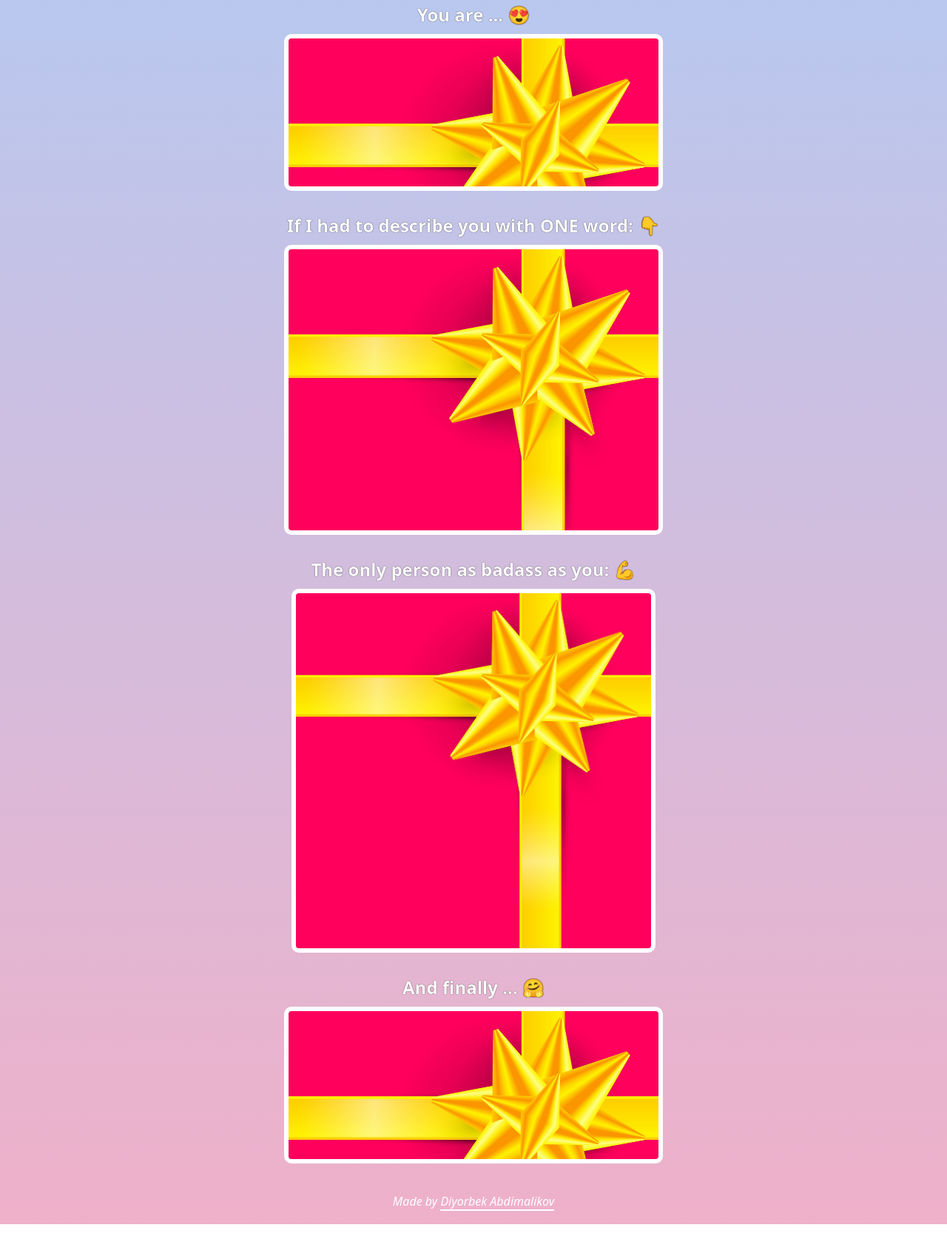
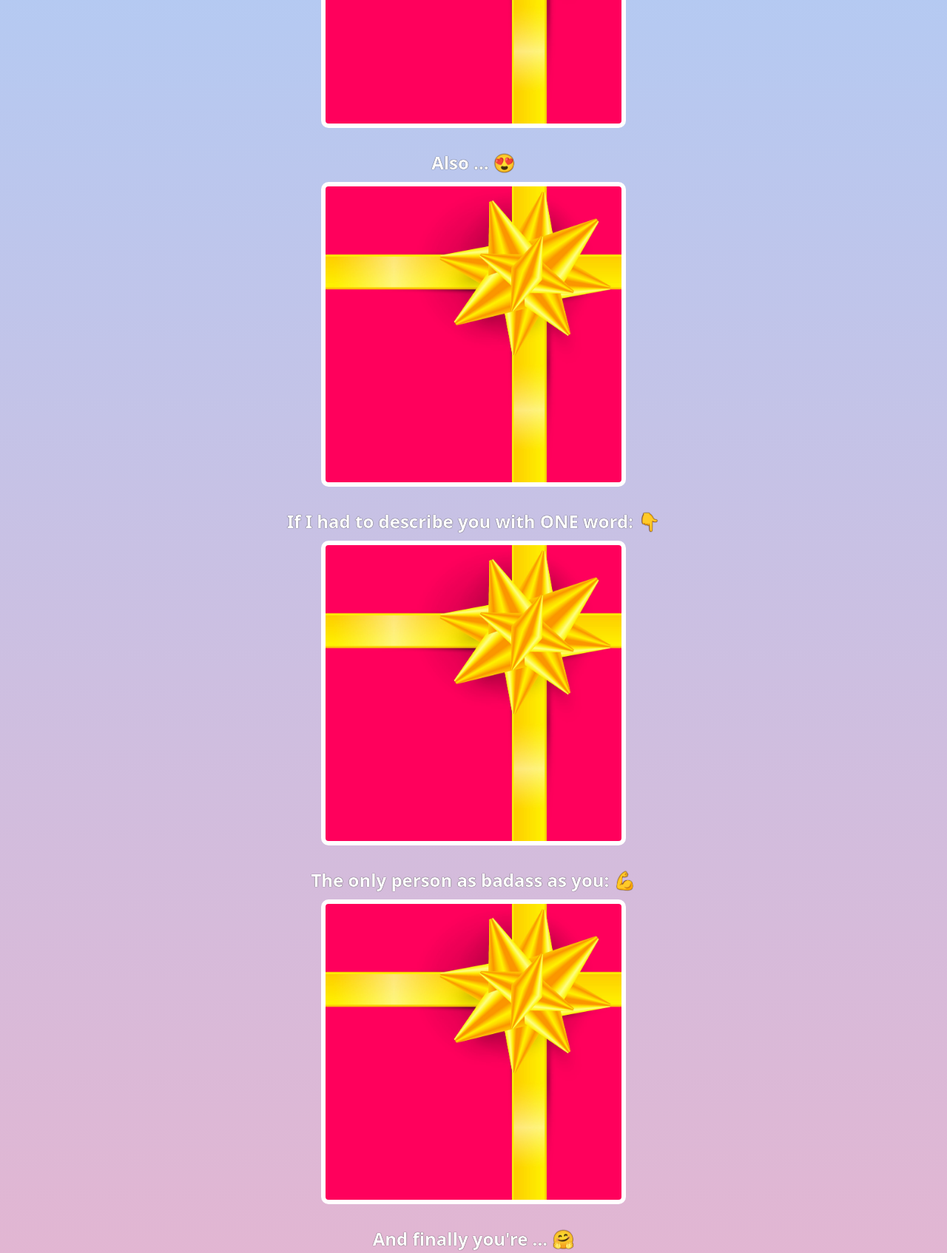
Before and after one commit to abdimalikovdiyorbek/birthday-gift, a plain HTML site: page index.html in a window 1280 px wide. Shown: the part 714-2408 px from the top of the page at 74% size. Before the commit the page ends 2369 px from the top, so only its background shows below. Drawn offline with Linux system fonts and the light colour scheme; a web font is replaced by a local one.

Commit message:
Made actually responsive

```diff
--- a/index.html
+++ b/index.html
@@ -22,8 +22,8 @@
         <div class="gift-img" class="responsive" id="gift-face"></div>
     </div>
     <div class="gift-section">
-        <h2 class="gift-caption">You are ... 😍</h2>
-        <div class="gift-img" class="responsive" id="gift-gorgeous"></div>
+        <h2 class="gift-caption">Also ... 😍</h2>
+        <div class="gift-img" class="responsive" id="gift-beautiful"></div>
     </div>
     <div class="gift-section">
         <h2 class="gift-caption">If I had to describe you with ONE word: 👇</h2>
@@ -34,7 +34,7 @@
         <div class="gift-img" class="responsive" id="gift-badass"></div>
     </div>
     <div class="gift-section">
-        <h2 class="gift-caption">And finally ... 🤗</h2>
+        <h2 class="gift-caption">And finally you're ... 🤗</h2>
         <div class="gift-img" class="responsive" id="gift-final"></div>
     </div>
     <p id="footer">Made by <span>Diyorbek Abdimalikov</span></p>
--- a/styles.css
+++ b/styles.css
@@ -44,41 +44,35 @@ h3 {
     border-radius: 10px;
     margin: 0 auto;
 }
-#gift-face {
-    width: 240px;
-    height: 200px;
-}
 #gift-face:hover {
     background: url("https://media4.giphy.com/media/v1.Y2lkPTc5MGI3NjExMXd1N2tsMjYyYzIwMWpmdGplZDNwN2F6dmY3YmliYXU4YmU4MWRrMSZlcD12MV9pbnRlcm5hbF9naWZfYnlfaWQmY3Q9Zw/QkSR6Z2tvCizu/giphy.gif");
+    background-size: cover;
+    background-repeat: no-repeat;
+    background-position: center;
 }
-#gift-gorgeous {
-    width: 500px;
-    height: 200px;
-}
-#gift-gorgeous:hover {
-    background: url("https://media3.giphy.com/media/v1.Y2lkPTc5MGI3NjExOGk5Y3hkcmZoanVjNm9tMXZ1cjZ6d29jemNoM3NybWNrY3FrYjYyNiZlcD12MV9pbnRlcm5hbF9naWZfYnlfaWQmY3Q9Zw/fIBei3ErSzbacUP5Du/giphy.gif");
-
-}
-#gift-genius {
-    width: 500px;
-    height: 380px;
+#gift-beautiful:hover {
+    background: url("https://media4.giphy.com/media/v1.Y2lkPTc5MGI3NjExZHJnNTBjbnI0aDRqYXZuYnZzb2l1NXNlMjJ4ZXAyN3p2aDRsYmlyciZlcD12MV9pbnRlcm5hbF9naWZfYnlfaWQmY3Q9Zw/l3V0nzIFlQPh5LXYk/giphy.gif");
+    background-size: cover;
+    background-repeat: no-repeat;
+    background-position: center;
 }
 #gift-genius:hover {
     background: url("https://media0.giphy.com/media/v1.Y2lkPTc5MGI3NjExaW5jOWZucmJqODFka3J2Zmo2dHI0MWloanIydm52OW9oMnBkY2pjZiZlcD12MV9pbnRlcm5hbF9naWZfYnlfaWQmY3Q9Zw/LfT5GFFYXX7T2dCOVL/giphy.gif");
-}
-#gift-badass {
-    width: 480px;
-    height: 480px;
+    background-size: cover;
+    background-repeat: no-repeat;
+    background-position: center;
 }
 #gift-badass:hover {
     background: url("https://media3.giphy.com/media/v1.Y2lkPTc5MGI3NjExYmtmdjFhYjNmcHBtZWJ5Y3BrbG1mbzZ6c2lxamI1Nm5id3FsYnN4YyZlcD12MV9pbnRlcm5hbF9naWZfYnlfaWQmY3Q9Zw/lTLV2erK8vf1MIz4Rk/giphy.gif");
-}
-#gift-final {
-    width: 500px;
-    height: 200px;
+    background-size: cover;
+    background-repeat: no-repeat;
+    background-position: center;
 }
 #gift-final:hover {
     background: url("https://media4.giphy.com/media/v1.Y2lkPTc5MGI3NjExb2VoOG9saTRqeDA2cXlxNjQ3emVlbHZ0cmt5d2hzcTNpMGR0cnFwZyZlcD12MV9pbnRlcm5hbF9naWZfYnlfaWQmY3Q9Zw/wO4cyxpDbtHji/giphy.gif");
+    background-size: cover;
+    background-repeat: no-repeat;
+    background-position: center;
 }
 @media (max-width: 650px) {
     body {
@@ -86,7 +80,8 @@ h3 {
     }
 
     .responsive {
-        width: 600px;
+        max-width: 100%;
+        height: auto;
     }
 }
 #footer {
```
